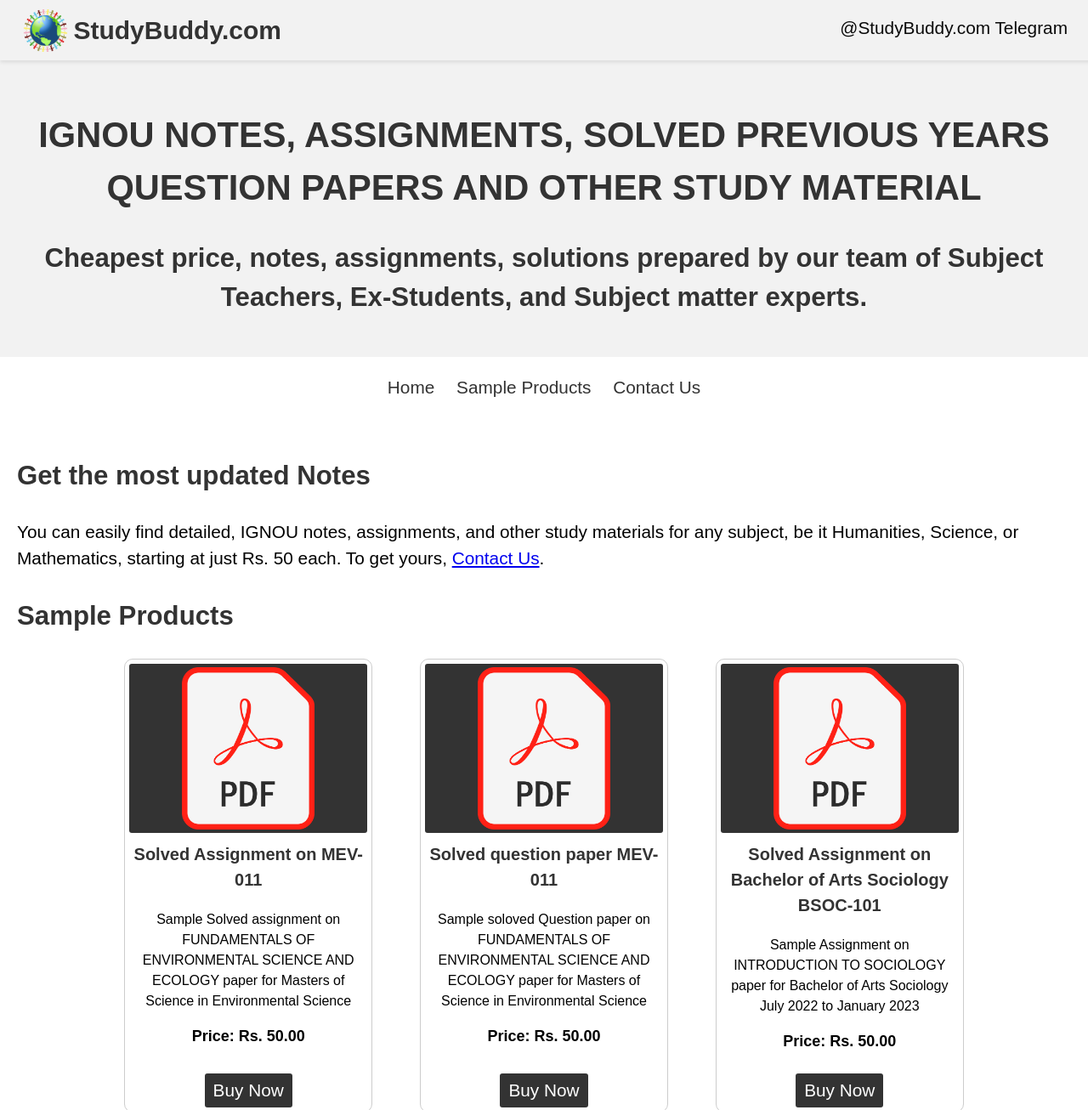
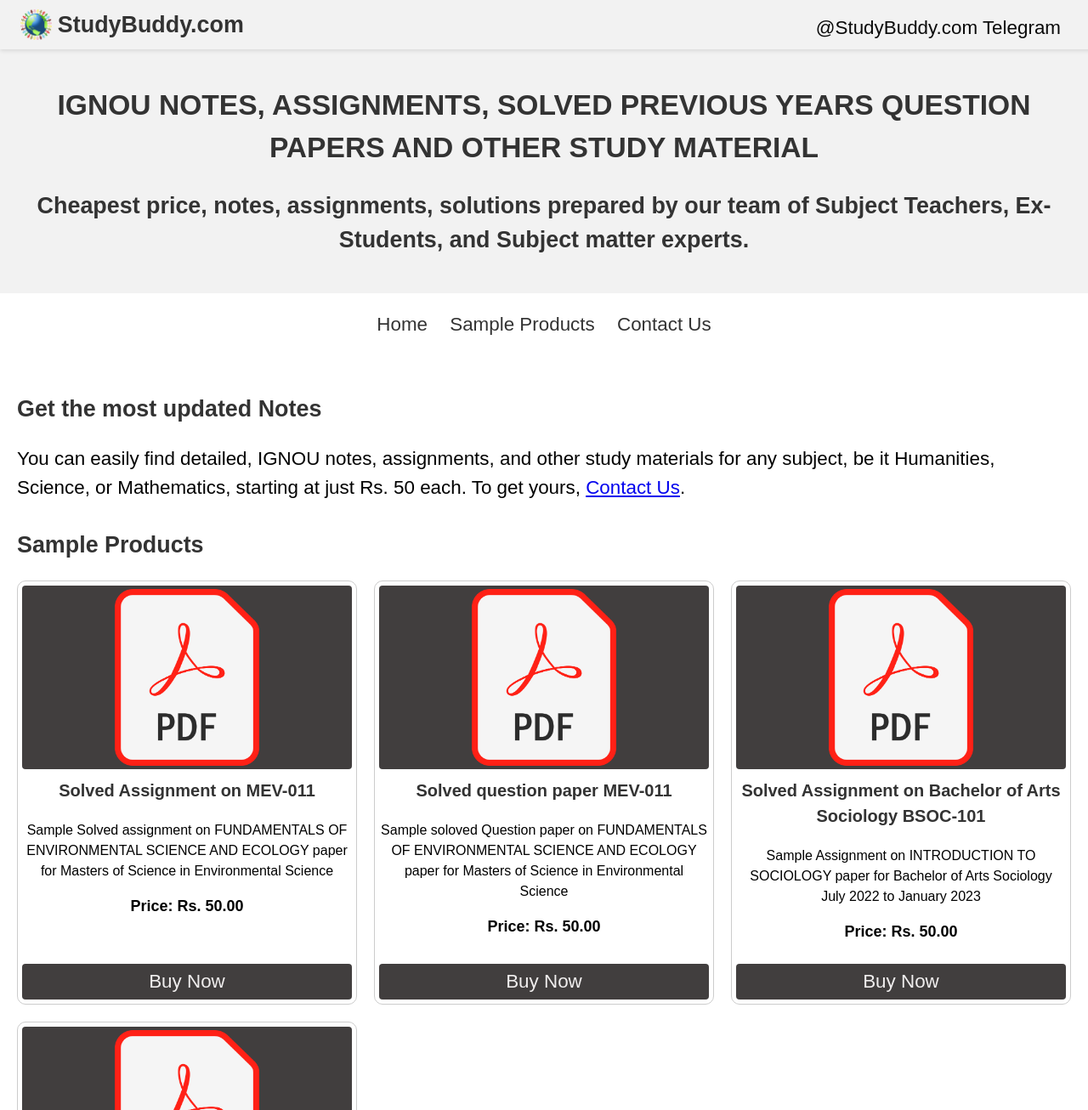
Before and after one commit to Studybuddy360/studybuddy.Ebooks, a plain HTML site: page index.html in a window 1280 px wide. Shown: the top 1306 px of the page at 85% size. Drawn offline with Linux system fonts and the light colour scheme.

Commit message:
Update styles.css
updated for mobile view

```diff
--- a/styles.css
+++ b/styles.css
@@ -9,14 +9,21 @@
   margin: 20px; /* Add margin on all sides of the webpage */
   padding: 0%;
   line-height: 1.5;
-  font-size: 130%;
-
+  font-size: 1.4em; /* Use relative units for font size */
   box-sizing: border-box; /* Add box-sizing property to include padding and border in the total width */
 }
 
 
 h1, h2, h3 {
   color: #333;
+}
+
+h1 {
+  font-size: 1.5em;
+}
+
+h2 {
+  font-size: 1.2em;
 }
 
 header, nav, main, footer {
@@ -27,6 +34,8 @@
 header {
   background-color: #f2f2f2;
   text-align: center;
+  padding: 20px;
+  position: relative;
 }
 
 /* logo freeze as banner */
@@ -37,14 +46,15 @@
   width: 100%;
   background-color: #f2f2f2; /* Set the desired background color for the banner */
   z-index: 100; /* Adjust the z-index to ensure the banner is displayed above other content */
-  padding: 8px; /* Add padding to the banner if needed */
+  padding: 4px; /* Add padding to the banner if needed */
   box-shadow: 0 2px 5px rgba(0, 0, 0, 0.1); /* Optional: Add a shadow for a 3D effect */
+  display: flex;
+  align-items: center;
+  gap: 10px;
 }
 
 .logo img {
-  max-height: 80px; /* Set the maximum height for the logo to avoid taking too much space */
-
-
+  max-width: 80px; /* Set the maximum height for the logo to avoid taking too much space */
 }
 
 /* to change the mouse pointer to different look */
@@ -55,7 +65,7 @@
   left: 20px;
 }
 
-/* link in banner */
+/* Positioning for the banner link */
 .banner-link {
   position: absolute;
   top: 8px;
@@ -66,9 +76,35 @@
   font-family: Arial, Helvetica, sans-serif;
 }
 
+/* logo section */
+.logo {
+  display: flex;
+  align-items: center;
+  gap: 2px; /* Adjust the gap between the logo and company name */
+}
+
+.logo img {
+  height: 1.6em; /* Adjust the height of your logo */
+  /* You can also use max-height if you want to limit the logo size */
+}
+
+.logo h1 {
+  font-size: 1.2em; /* Adjust the font size of your company name */
+  margin: 5px; /* Remove default margins to prevent spacing issues */
+}
+
+
+/* Banner link hide on screens smaller than 767px */
+@media (max-width: 767px) {
+  .banner-link {
+    display: none;
+  }
+}
+
+
 /*heading section*/
 .heading {
-    padding-top: 80px; /* Adjust the value as needed to create space for the fixed banner */
+    padding-top: 56px; /* Adjust the value as needed to create space for the fixed banner */
   }
 
 
@@ -114,47 +150,39 @@
 /* product section */
 
 .product-group {
-  display: flex;
-  flex-wrap: wrap;
-  justify-content: center;
-  gap: 5%;
-  margin-left: 5%;
-  margin-right: 5%;
-  margin-bottom: 20px;
-
+  display: grid; /* Use CSS Grid to create the dynamic grid */
+  grid-template-columns: repeat(auto-fit, minmax(300px, 1fr)); /* Adjust the minmax value as needed for the column width */
+  grid-gap: 20px; /* Adjust the gap between grid items */
+  justify-content: center; /* Center the grid items horizontally */
 }
 
 /* Display 4 products in a row on larger screens */
 .product {
-  flex: 0 0 calc(25% - 80px); /* Adjust width to fit 4 products in a row with spacing */
-  max-width: calc(25% - 80px); /* Add max-width to prevent products from wrapping on smaller screens */
   border: 1px solid #ccc;
   border-radius: 10px;
   box-sizing: border-box;
   padding: 5px;
-  /* ... Your existing styles for .product ... */
-  display: flex; /* Add display:flex to make the container a flex container */
-  flex-direction: column; /* Set flex-direction to column to stack elements vertically */
-  align-items: center; /* Center the items horizontally within the container */
-
+  text-align: center; /* Center the product details text */
+  display: flex; /* Use flexbox to stack the elements vertically */
+  flex-direction: column; /* Stack elements vertically */
+  justify-content: space-between; /* Distribute elements to take all available space */
 }
 
 /* Media queries for responsive product container */
 /* Three products per row on tablets (e.g., 1024x768) */
 @media (max-width: 1300px) and (min-width: 768px) {
-  .product {
-    flex: 0 0 calc(33.333% - 80px); /* Adjust width to fit 3 products in a row with spacing */
-    max-width: calc(33.333% - 80px); /* Add max-width for responsiveness */
+  .product-group {
+    grid-template-columns: repeat(auto-fit, minmax(300px, 1fr)); /* Adjust the minmax value for tablets */
   }
 }
 
 /* Two products per row on smartphones (e.g., 767x or smaller) */
 @media (max-width: 767px) {
-  .product {
-    flex: 0 0 calc(50% - 80px); /* Adjust width to fit 2 products in a row with spacing */
-    max-width: calc(50% - 80px); /* Add max-width for responsiveness */
+  .product-group {
+    grid-template-columns: repeat(auto-fit, minmax(250px, 1fr)); /* Adjust the minmax value for smartphones */
   }
 }
+
 
 /* Adjust the product details content */
 .product-details {
@@ -168,7 +196,7 @@
 
 /* Center-align the PDF icon image */
 .product img {
-  max-width: 60%;
+  max-width: 46%;
   height: auto;
   display: block; /* Add display:block to remove any default margin and padding */
   margin: 0 auto; /* Set margin to auto on left and right to center the image horizontally */
@@ -226,8 +254,6 @@
 }
 
 
-
-
 .product h3 {
   margin-top: 10px;
   font-size: 20px;
@@ -246,14 +272,30 @@
   justify-content: center; /* Center the content horizontally */
   align-items: center; /* Center the content vertically */
   padding: 4px 10px;
+  background-color: #413e3e;
+  color: #f0eeee;
+  text-decoration:wavy;
+  border-radius: 4px;
+}
+
+/* Styles for the "Buy Now" link container */
+.buy-now-container {
+  display: flex;
+  justify-content: center;
+  align-items: center;
+  padding: 2px; /* Adjust the padding values as needed */
+}
+
+/* Styles for the "Buy Now" link */
+.buy-now-link {
+  display: block; /* Make the link a block-level element to occupy the container's width */
+  padding: 4px 10px; /* Adjust the padding values as needed */
   background-color: #333;
   color: #fff;
   text-decoration: none;
   border-radius: 3px;
+  margin-top: auto; /* Push the link to the bottom of the container */
 }
-
-
-
 
 
 /* Footer Styles */
@@ -261,20 +303,3 @@
   background-color: #f2f2f2;
   text-align: center;
 }
-
-/* logo section */
-.logo {
-  display: flex;
-  align-items: center;
-  gap: 2px; /* Adjust the gap between the logo and company name */
-}
-
-.logo img {
-  height: 50px; /* Adjust the height of your logo */
-  /* You can also use max-height if you want to limit the logo size */
-}
-
-.logo h1 {
-  font-size: 30px; /* Adjust the font size of your company name */
-  margin: 5px; /* Remove default margins to prevent spacing issues */
-}
```
